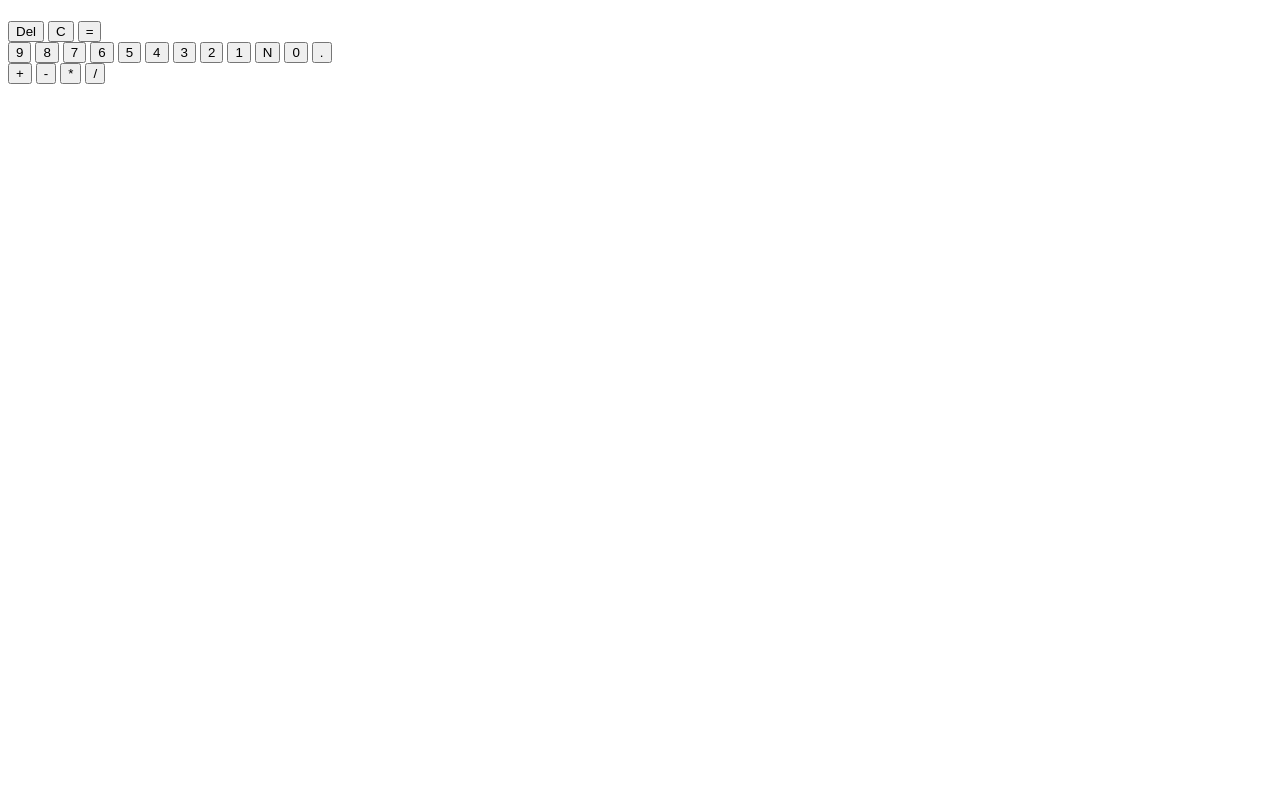
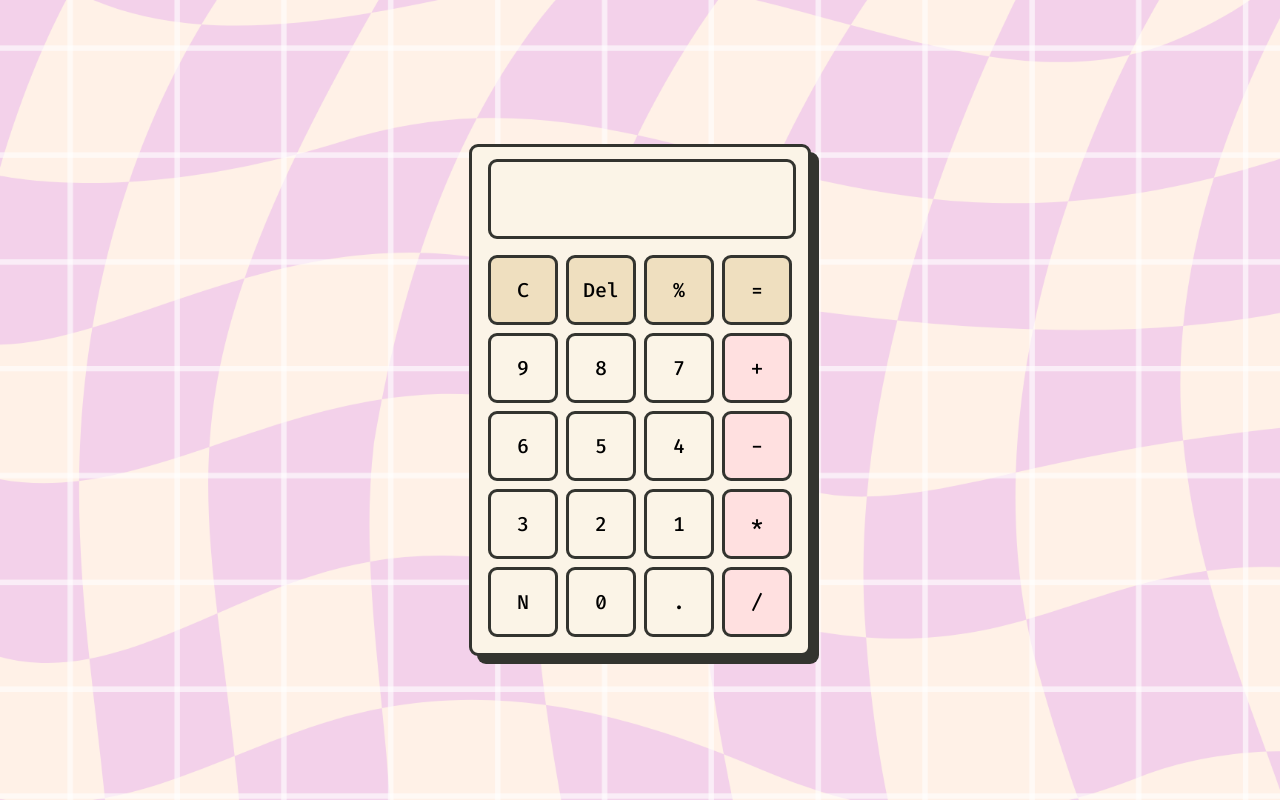
Before and after one commit to gabPetti/Calculator, a plain HTML site: page index.html in a window 1280 px wide. Drawn offline with Linux system fonts and the light colour scheme.

Commit message:
Style index.html and change language of styling from .sass to .scss

```diff
--- a/index.html
+++ b/index.html
@@ -5,6 +5,12 @@
     <meta http-equiv="X-UA-Compatible" content="IE=edge">
     <meta name="viewport" content="width=device-width, initial-scale=1.0">
     <title>Calculator</title>
+    <!-- CSS -->
+    <link rel="stylesheet" href="styles/style.css">
+    <!-- FONTS -->
+    <link rel="preconnect" href="https://fonts.googleapis.com">
+    <link rel="preconnect" href="https://fonts.gstatic.com" crossorigin>
+    <link href="https://fonts.googleapis.com/css2?family=Fira+Code:wght@500&display=swap" rel="stylesheet">
 </head>
 <body>
     <div id="content">
@@ -17,8 +23,9 @@
                 </h1>
             </div>
             <div id="tools">
+                <button onclick="clearDisplay()">C</button>
                 <button onclick="deleteNum()">Del</button>
-                <button onclick="clearDisplay()">C</button>
+                <button onclick="percentage()">%</button>
                 <button onclick="operate()" id="operate">=</button>
             </div>
             <div>
--- a/script.js
+++ b/script.js
@@ -67,11 +67,11 @@ function operate() {
         displayNum2.innerHTML = "";
     }
 
-    if (displayNum1.innerHTML == "NaN") {
+    if (displayNum1.innerHTML == "NaN" || displayNum1.innerHTML == "Infinity") {
         document.querySelectorAll("button").forEach((item) => {
-            item.classList.toggle("nan")
+            item.classList.toggle("undefined")
         })
-        document.querySelector("#tools button:nth-child(2)").classList.toggle("nan")
+        document.querySelector("#tools button:nth-child(1)").classList.toggle("undefined")
     }
 }
 
@@ -117,7 +117,21 @@ function displayOperation(op) {
     }
 }
 
+function percentage() {
+    if (displayOp.innerHTML == "") {
+        displayNum1.innerHTML = calculator.multiply(Number(displayNum1.innerHTML), 0.01)
+    } else {
+        displayNum1.innerHTML = calculator.multiply(0.01, Number(displayNum2.innerHTML))
+    }
+}
+
 function clearDisplay() {
+    if (displayNum1.innerHTML == "NaN" || displayNum1.innerHTML == "Infinity") {
+        document.querySelectorAll("button").forEach((item) => {
+            item.classList.toggle("undefined")
+        })
+        document.querySelector("#tools button:nth-child(1)").classList.toggle("undefined")
+    }
     displayNum1.innerHTML = "";
     displayOp.innerHTML = "";
     displayNum2.innerHTML = "";
--- /dev/null
+++ b/styles/style.scss
@@ -0,0 +1,98 @@
+$base-color: #FBF4E7;
+$base-border: #33342F;
+$bg-color: #FFE0E0;
+$bg-deco: #F3D1EA;
+$secondary: #efdfbf;
+
+@font-face {
+    font-family: 'Calculator';
+    src: url(../fonts/Calculator.ttf);
+}
+
+* {
+    margin: 0;
+    padding: 0;
+    box-sizing: border-box;
+    font-family: 'Fira Code', monospace;
+}
+
+#content {
+    width: 100vw;
+    height: 100vh;
+
+    display: flex;
+    align-items: center;
+    justify-content: center;
+
+    background-image: url(../images/background.png);
+    background-size: cover;
+}
+
+button {
+    width: 70px;
+    height: 70px;
+
+    margin: 4px;
+    border: 3px solid $base-border;
+
+    font-size: 20px;
+    background-color: transparent;
+    border-radius: 9px;
+    cursor: pointer;
+}
+
+button.undefined {
+    pointer-events: none;
+    background-color: rgba(30, 30, 30, 0.1) !important;
+}
+
+#calculator {
+    border: 3px solid $base-border;
+    border-radius: 9px;
+    padding: 12px;
+    box-shadow: 8px 8px 0 $base-border;
+    background-color: $base-color;
+
+    #display {
+        height: 80px;
+
+        display: flex;
+        align-items: center;
+
+        margin-bottom: 12px;
+        margin-left: 4px;
+        border: 3px solid $base-border;
+        border-radius: 9px;
+        padding: 8px;
+
+        overflow-x: hidden;
+        font-size: 10px;
+    }
+
+    #tools {
+        display: grid;
+        grid-template-columns: auto auto auto auto;
+
+        button {
+            background-color: $secondary;
+        }
+    }
+
+    div {
+        display: flex;
+
+        #numbers {
+            display: grid;
+            grid-template-columns: auto auto auto;
+        }
+
+        #operations {
+            display: grid;
+            grid-template-columns: auto;
+
+            button {
+                background-color: $bg-color;
+            }
+        }
+    }
+}
```
Also changed, not shown: images/background.png (added), style.sass (deleted), styles/style.css (added), 1 other file.
